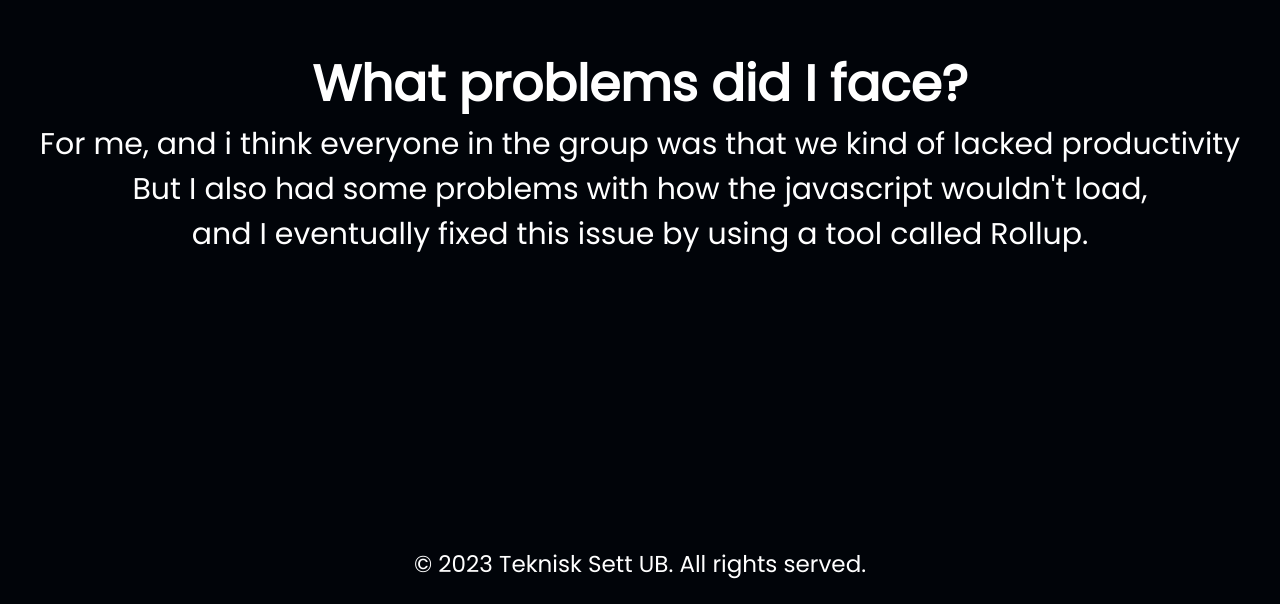
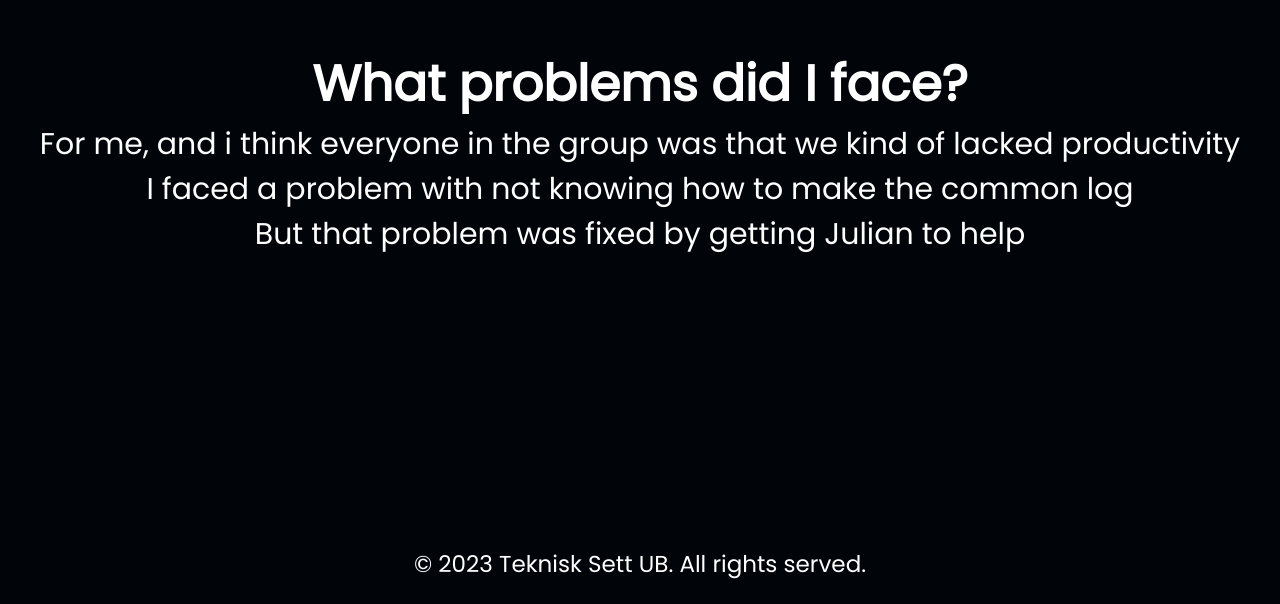
Before and after one commit to julianslatlem/teknisk-sett-git, a website: page pages/benjaminlog.html in a window 1280 px wide. Shown: the part 1378-1982 px from the top of the page. Drawn offline with Linux system fonts and the light colour scheme.

Commit message:
Skrev mer personlig logg

```diff
--- a/pages/benjaminlog.html
+++ b/pages/benjaminlog.html
@@ -40,9 +40,9 @@
         <div class="text">
             For me, and i think everyone in the group was that we kind of lacked productivity
             <br>
-            But I also had some problems with how the javascript wouldn't load,
+            I faced a problem with not knowing how to make the common log
             <br>
-            and I eventually fixed this issue by using a tool called Rollup.
+            But that problem was fixed by getting Julian to help
         </div>
 
         <div class="spacer-short"></div>
```
